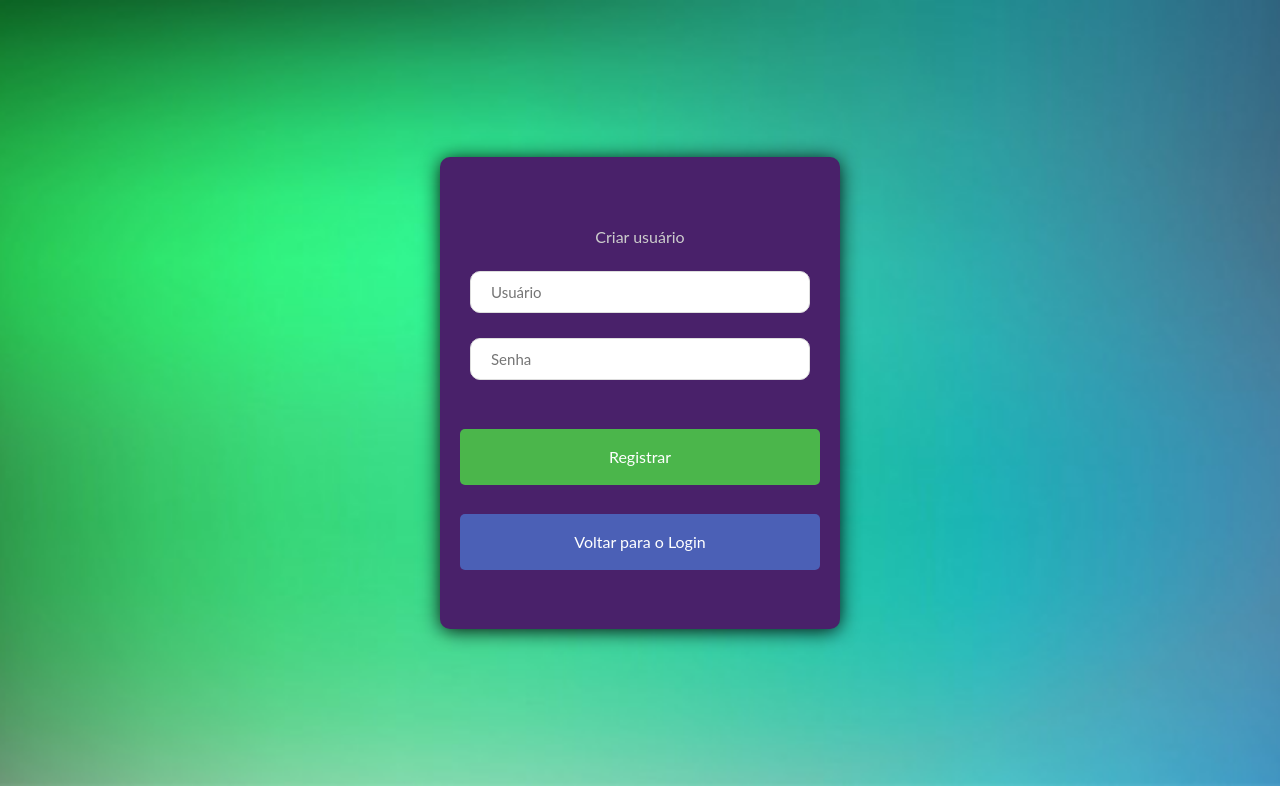
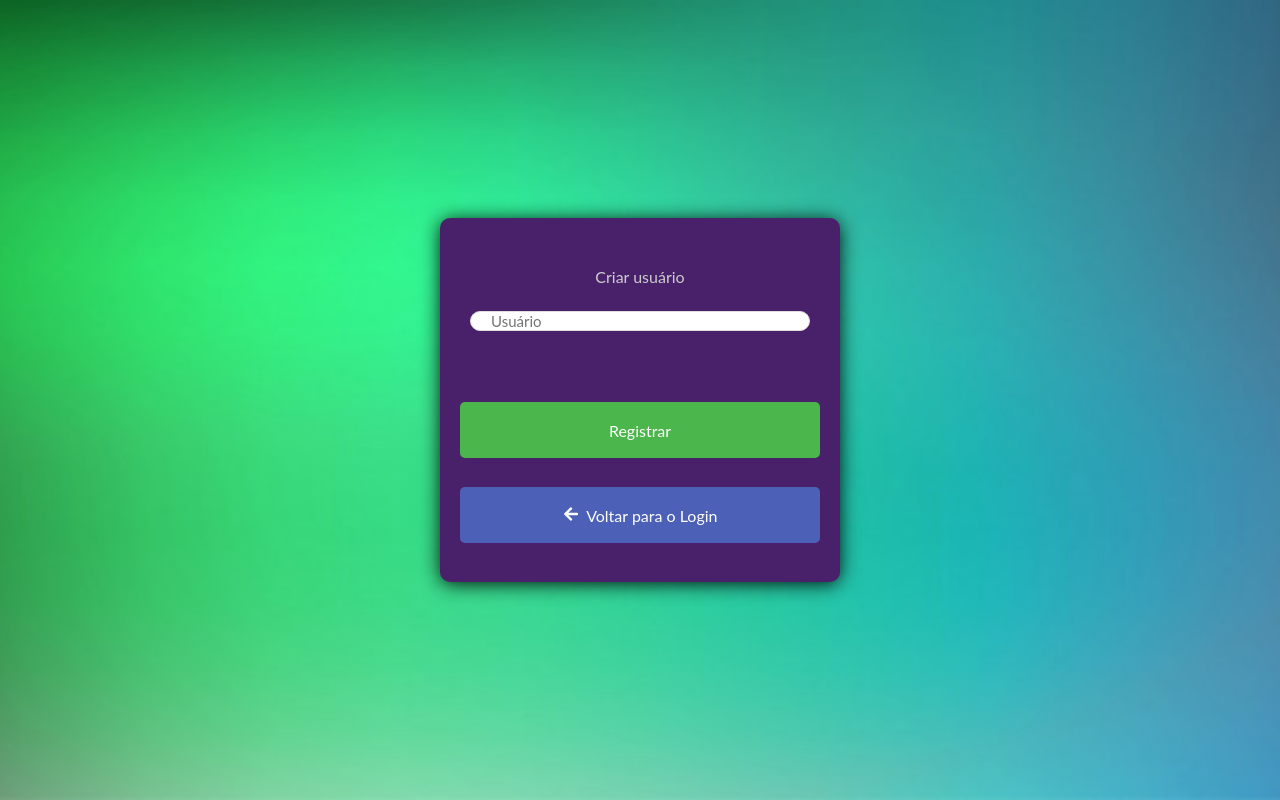
Before and after one commit to felippebutland/FrontEndToDo, a Next.js app: page /registrar in a window 1280 px wide. Built offline with nearby package versions, Linux system fonts and the light colour scheme.

Commit message:
ajustes referentes à validacao de login e finalizacao do cadastro de usuarios

```diff
--- a/src/components/App/gridSistemasStyles.css
+++ b/src/components/App/gridSistemasStyles.css
@@ -1,3 +1,7 @@
 .grid-container {
-    height: 570px;
+    height: 70vh;
 }
+
+.MuiTableRow-root {
+    height: 20px;
+}
--- a/src/components/Login/LoginStyles.css
+++ b/src/components/Login/LoginStyles.css
@@ -1,18 +1,26 @@
-.container {
+
+.background {
+    position:absolute;
+    overflow:hidden;
+    top:0;
+    bottom:0;
+    left:0;
+    right:0;
     background-image: url("./Imgs/background_img.jpg");
-    background-position: center;
-    background-size: auto;
-    background-color: rgb(237, 237, 237);
-    display: initial;
+    background-repeat: no-repeat;
+    background-position: center center;
+    background-size: cover;
+    display: flex;
+    width: 100%;
+    justify-content: center;
     align-items: center;
-    justify-content: center;
-    height: 84.7ch;
 }
 
 .form {
     width: 400px;
     background-color: #49216a;
-    height: 60%;
+    max-height: 400px;
+    min-height: 300px;
     border-radius: 10px;
     padding: 20px;
     box-shadow: 0px 2px 20px -1px;
--- a/src/components/Login/styles.ts
+++ /dev/null
@@ -1,5 +0,0 @@
-import styled from "styled-components";
-
-export const Container = styled.div``;
-
-export const Form = styled.form``;
--- a/src/components/Registrar/RegistrarStyles.css
+++ b/src/components/Registrar/RegistrarStyles.css
@@ -1,18 +1,25 @@
-.container {
+.background {
+    position:absolute;
+    overflow:hidden;
+    top:0;
+    bottom:0;
+    left:0;
+    right:0;
     background-image: url("../Login/Imgs/background_img.jpg");
-    background-position: center;
+    background-repeat: no-repeat;
+    background-position: center center;
     background-size: cover;
-    background-color: rgb(237, 237, 237);
     display: flex;
+    width: 100%;
+    justify-content: center;
     align-items: center;
-    justify-content: center;
-    height: 84.7ch;
 }
 
 .form {
     width: 400px;
     background-color: #49216a;
-    height: 60%;
+    max-height: 400px;
+    min-height: 300px;
     border-radius: 10px;
     padding: 20px;
     box-shadow: 0px 2px 20px -1px;
--- a/src/components/Registrar/registrar.tsx
+++ b/src/components/Registrar/registrar.tsx
@@ -1,9 +1,11 @@
 import React, { useEffect, useState } from "react";
-import { Container, Form } from "../Login/styles";
 import { useRouter } from "next/router";
 import Link from "next/link";
 import { toast } from 'react-toastify';
 import 'react-toastify/dist/ReactToastify.css';
+import { useForm } from 'react-hook-form';
+import { registerUser, verificarUsuarioExistente } from "../../services/UsuarioService";
+import * as FaIcons from "react-icons/fa";
 
 type User = {
     username: string,
@@ -11,6 +13,8 @@ type User = {
 }
 
 const Registrar = () => {
+
+    const { register, handleSubmit } = useForm();
 
     const [user, setUser] = useState<User>({
         username: '',
@@ -33,56 +37,61 @@ const Registrar = () => {
     const notificacaoSuccess = (msg: string) => toast(msg, notificacaoConfigSuccess);
     const notificacaoWarning = (msg: string) => toast(msg, notificacaoConfigWarning);
 
-    const handleRegistrar = async (e: React.FormEvent) => {
-        e.preventDefault();
-        const { username, password } = user;
-        if(!username){
+    type RegisterData = {
+        usuario: string
+    }
+
+    async function registrarUsuario(data: RegisterData){
+        console.log(data);
+        if(!data.usuario){
             notificacaoWarning("Usuário não informado!");
-        } else if (!password){
-            notificacaoWarning("Senha não informada!");
         } else {
-            try {
-                notificacaoSuccess("Usuário cadastrado com sucesso!");
-                router.push("/login");
-            } catch (err){
-                console.log(err);
-                notificacaoWarning("Não foi possível efetuar o login, tente novamente mais tarde!");
+            var usuarioExiste = await verificarUsuarioExistente(data);
+            if(usuarioExiste){
+                notificacaoWarning("Usuário já existe!");
+            } else {
+                var retorno = await registerUser(data);
+
+                if(!retorno){
+                    notificacaoWarning("Ocorreu um erro durante a requisição, tente novamente mais tarde.");
+                } else {
+                    notificacaoSuccess("Usuário registrado com sucesso!")
+                    router.push("/login");
+                }
             }
+
         }
-    };
+    }
 
     toast.configure();
     return (
-        <Container className="container">
-            <Form className="form" onSubmit={handleRegistrar}>
+        <div className="background">
+            <form className="form" onSubmit={handleSubmit(registrarUsuario)}>
                 <br>
                 </br>
                 <p className="p">
                     Criar usuário
                 </p>
                 <p className="p">
-                    <input className="input" type="text" placeholder="Usuário" onChange={
-                        e => setUser({...user, username: e.target.value})
-                    }/>
-                </p>
-                <p className="p">
-                    <input className="input" type="password" placeholder="Senha" onChange={
-                        e => setUser({...user, password: e.target.value})}
+                    <input
+                        {...register('usuario')}
+                        className="input"
+                        type="text"
+                        placeholder="Usuário"
                     />
                 </p>
-                {notificacaoSuccess}
-                {notificacaoWarning}
                 <br/>
                     <button className="buttonRegistrar" type="submit">Registrar</button>
                 <br/>
                 <Link href="/login">
                     <button className="buttonVoltar" type="button">
-                        Voltar para o Login
+                        <FaIcons.FaArrowLeft />
+                        &nbsp; Voltar para o Login
                     </button>
                 </Link>
                 <br/>
-            </Form>
-        </Container>
+            </form>
+        </div>
     );
 }
 
--- a/src/context/AuthContext.tsx
+++ b/src/context/AuthContext.tsx
@@ -1,7 +1,7 @@
 import axios from "axios";
 import { createContext, ReactNode, useEffect, useState } from "react";
 import api from "../services/api";
-import { setCookie } from "nookies";
+import { setCookie ,parseCookies } from "nookies";
 import Router from "next/router";
 
 type User = {
@@ -10,13 +10,13 @@ type User = {
 }
 
 type SignInData = {
-    nome: string;
+    usuario: string;
 }
 
 type AuthContextType = {
     user: User | undefined;
     isAuthenticated: boolean;
-    SignIn: ({nome}: SignInData) => Promise<void>;
+    signIn: ({usuario}: SignInData) => Promise<boolean>;
 }
 
 
@@ -26,11 +26,16 @@ export function AuthProvider({children}) {
     const isAuthenticated = false;
 
     const [user, setUser] = useState<User>();
-    //useEffect(() => {
-    //    api.get('/').then(response => {
-    //        setUser(response.data.data);
-    //    })
-    //}, []);
+
+    useEffect(() => {
+        const cookies = parseCookies();
+        const token = cookies['nextauth.token'];
+
+        if(token){
+
+        }
+
+    }, [])
 
     async function getUser(username: string) {
         const response = await api.get(`/usuario/${username}`);
@@ -40,12 +45,18 @@ export function AuthProvider({children}) {
         }
     }
 
-    async function signIn({nome}: SignInData) {
-        const {token, user} = await getUser(nome);
+    async function signIn({usuario}: SignInData) {
+        const {token, user} = await getUser(usuario);
 
-        setCookie(undefined, 'next-token', token, {maxAge: 3600/**1 hora*/});
-        setUser(user);
-        Router.push('/home');
+        if(!user || !token){
+            return false;
+        } else {
+            setCookie(undefined, 'next-token', token, {maxAge: 3600/**1 hora*/});
+            setCookie(undefined, 'user', user.map(x => x.nome)[0], {maxAge: 3600/**1 hora*/});
+            setUser(user);
+            Router.push('/home');
+            return true;
+        }
     }
 
     return (
--- /dev/null
+++ b/src/services/UsuarioService.ts
@@ -0,0 +1,26 @@
+import api from "./api";
+
+type RegisterData = {
+    usuario: string;
+}
+
+export async function verificarUsuarioExistente(data: RegisterData) {
+    const response = await api.get(`/usuario/${data.usuario}`);
+    console.log(response.data.data);
+    if(!response.data.data.length){
+        console.log('retornou false');
+        return false;
+    }
+    console.log('retornou true');
+    return true;
+}
+
+export async function registerUser(data: RegisterData){
+    var params = new URLSearchParams();
+    params.append('nome', data.usuario);
+
+    const response = await api.post(`/usuario/`, params);
+    return {
+        user: response.data.data
+    }
+}
```
Also changed, not shown: src/components/App/gridSistemas.tsx (+6 -1 lines), src/components/Login/index.tsx (+32 -56 lines).
